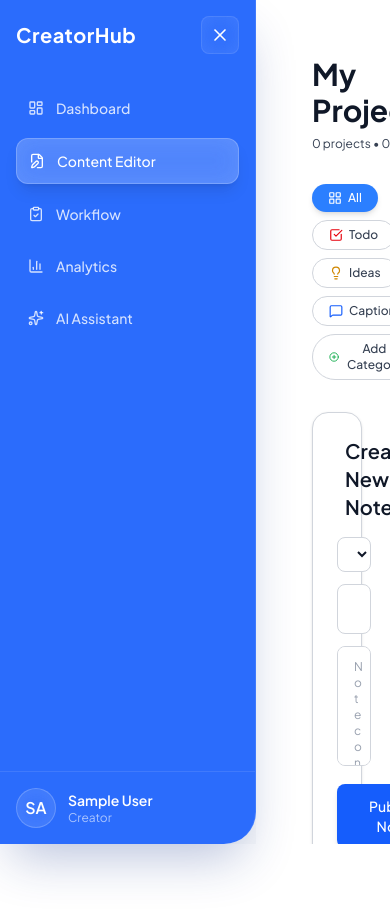
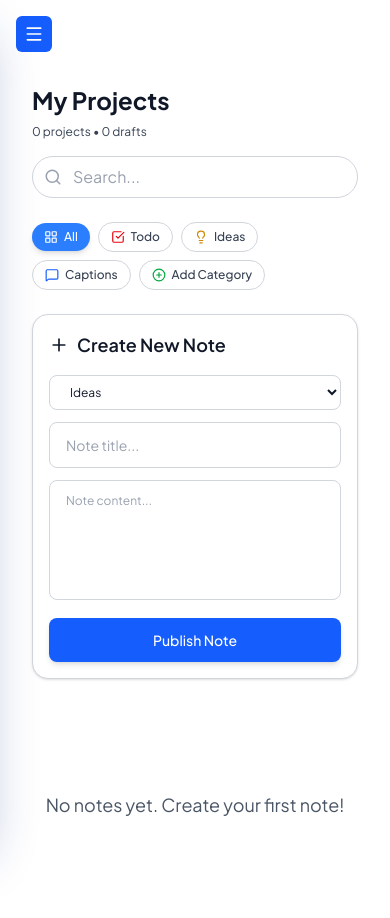
Before and after one commit to Haruna-dev-droid/creators-dashboard, a React (Vite) app: page /dashboardrouter/contenteditor in a window 390 px wide. Shown: the top 918 px of the page. Before the commit the page ends 844 px from the top, so only its background shows below. Built offline with nearby package versions, Linux system fonts and the light colour scheme; sample sign-in values are in the browser's storage.

Commit message:
worked on the mobile UI responsiveness

```diff
--- a/src/components/Layout/DashboardRouter.jsx
+++ b/src/components/Layout/DashboardRouter.jsx
@@ -68,7 +68,9 @@ const Sidebar = ({ isOpen, setIsOpen }) => {
   rounded-br-4xl
   text-white
   transition-all duration-300
-  flex flex-col`}
+  flex flex-col
+  fixed lg:relative left-0 top-0 h-screen z-40
+  ${isOpen ? "translate-x-0" : "-translate-x-full"} lg:translate-x-0`}
     >
       {/* Sidebar Header */}
       <div className="p-4 flex items-center justify-between">
@@ -139,15 +141,31 @@ const Sidebar = ({ isOpen, setIsOpen }) => {
 };
 
 function DashboardRouter() {
-  const [isSidebarOpen, setIsSidebarOpen] = useState(true);
+  const [isSidebarOpen, setIsSidebarOpen] = useState(false);
 
   return (
-    <div className="flex h-screen bg-gray-50">
+    <div className="flex min-h-screen bg-gray-50 lg:h-screen">
       <Sidebar isOpen={isSidebarOpen} setIsOpen={setIsSidebarOpen} />
 
+      {/* Overlay for mobile */}
+      {isSidebarOpen && (
+        <div
+          className="fixed inset-0 bg-black/30 lg:hidden z-30"
+          onClick={() => setIsSidebarOpen(false)}
+        />
+      )}
+
       {/* Main Content Area */}
-      <main className="flex-1 overflow-y-auto bg-white">
-        <div className="p-8">
+      <main className="w-full flex-1 overflow-y-auto bg-white">
+        <div className="p-4 sm:p-6 lg:p-8">
+          {/* mobile menu button */}
+          <button
+            className="lg:hidden mb-4 p-2 rounded-md bg-blue-600 text-white"
+            onClick={() => setIsSidebarOpen(true)}
+          >
+            <Menu size={20} />
+          </button>
+
           <Routes>
             <Route path="/" element={<Dashboard />} />
 
--- a/src/components/pages/Analytics.jsx
+++ b/src/components/pages/Analytics.jsx
@@ -101,9 +101,11 @@ export default function Analytics() {
       : ACTIVITIES.filter((a) => a.key === activeFilter);
 
   return (
-    <div className="p-6 max-w-5xl mx-auto">
-      <h1 className="text-3xl font-bold text-gray-900 mb-1">Analytics</h1>
-      <p className="text-gray-400 text-sm mb-8">
+    <div className="p-4 sm:p-6 max-w-5xl mx-auto">
+      <h1 className="text-2xl sm:text-3xl font-bold text-gray-900 mb-1">
+        Analytics
+      </h1>
+      <p className="text-gray-400 text-sm mb-6 sm:mb-8">
         {new Date().toLocaleDateString("en-US", {
           weekday: "long",
           year: "numeric",
@@ -113,8 +115,8 @@ export default function Analytics() {
       </p>
 
       {/* Stat Cards */}
-      <div className="grid grid-cols-2 md:grid-cols-3 lg:grid-cols-3 gap-4 mb-8">
-        <div className="bg-white rounded-2xl p-5 border border-gray-100 shadow-sm">
+      <div className="grid grid-cols-1 sm:grid-cols-2 lg:grid-cols-3 gap-3 sm:gap-4 mb-6 sm:mb-8">
+        <div className="bg-white rounded-2xl p-4 sm:p-5 border border-gray-100 shadow-sm">
           <p className="text-xs text-gray-400 font-semibold uppercase tracking-wide mb-1">
             Total
           </p>
@@ -123,7 +125,7 @@ export default function Analytics() {
         {ACTIVITIES.map(({ key, label, color }) => (
           <div
             key={key}
-            className="bg-white rounded-2xl p-5 border border-gray-100 shadow-sm"
+            className="bg-white rounded-2xl p-4 sm:p-5 border border-gray-100 shadow-sm"
           >
             <p className="text-xs text-gray-400 font-semibold uppercase tracking-wide mb-1">
               {label}
@@ -136,8 +138,8 @@ export default function Analytics() {
       </div>
 
       {/* Chart */}
-      <div className="bg-white rounded-2xl border border-gray-100 shadow-sm p-6 mb-6">
-        <div className="flex flex-wrap items-center justify-between gap-4 mb-6">
+      <div className="bg-white rounded-2xl border border-gray-100 shadow-sm p-4 sm:p-6 mb-6">
+        <div className="flex flex-col sm:flex-row sm:items-center justify-between gap-4 mb-6">
           <div>
             <h2 className="text-lg font-bold text-gray-800">Activity Usage</h2>
             <p className="text-sm text-gray-400">Actions per hour · Today</p>
@@ -145,7 +147,7 @@ export default function Analytics() {
           <div className="flex gap-2 flex-wrap">
             <button
               onClick={() => setActiveFilter("all")}
-              className={`px-4 py-1.5 rounded-full text-sm font-medium border transition-all ${
+              className={`px-3 sm:px-4 py-1.5 rounded-full text-sm font-medium border transition-all ${
                 activeFilter === "all"
                   ? "bg-blue-500/90 text-white border-blue-500 shadow-sm"
                   : "bg-white text-gray-500 border-gray-200 hover:border-blue-300 hover:text-blue-500"
@@ -170,11 +172,11 @@ export default function Analytics() {
           </div>
         </div>
 
-        <ResponsiveContainer width="100%" height={280}>
+        <ResponsiveContainer width="100%" height={240}>
           <BarChart
             data={displayData}
-            barGap={3}
-            barCategoryGap="35%"
+            barGap={2}
+            barCategoryGap="30%"
             margin={{ top: 4, right: 4, bottom: 0, left: -20 }}
           >
             <CartesianGrid
@@ -211,16 +213,16 @@ export default function Analytics() {
       </div>
 
       {/* Breakdown */}
-      <div className="bg-white rounded-2xl border border-gray-100 shadow-sm p-6">
+      <div className="bg-white rounded-2xl border border-gray-100 shadow-sm p-4 sm:p-6">
         <h3 className="text-base font-bold text-gray-800 mb-4">Breakdown</h3>
-        <div className="flex flex-col gap-3">
+        <div className="flex flex-col gap-3 sm:gap-4">
           {ACTIVITIES.map(({ key, label, color }) => {
             const count = totals[key] || 0;
             const pct =
               totalActions > 0 ? Math.round((count / totalActions) * 100) : 0;
             return (
-              <div key={key} className="flex items-center gap-4">
-                <span className="text-sm font-medium text-gray-600 w-24 shrink-0">
+              <div key={key} className="flex items-center gap-3 sm:gap-4">
+                <span className="text-sm font-medium text-gray-600 w-16 sm:w-24 shrink-0">
                   {label}
                 </span>
                 <div className="flex-1 bg-gray-100 rounded-full h-2 overflow-hidden">
@@ -230,7 +232,7 @@ export default function Analytics() {
                   />
                 </div>
                 <span
-                  className="text-sm font-bold w-24 text-right"
+                  className="text-sm font-bold w-20 sm:w-24 text-right text-nowrap"
                   style={{ color }}
                 >
                   {count} · {pct}%
--- a/src/components/pages/ContentEditor.jsx
+++ b/src/components/pages/ContentEditor.jsx
@@ -219,11 +219,11 @@ function ContentEditor() {
 
   return (
     <div className="min-h-screen">
-      <div className="max-w-7xl mx-auto p-6">
+      <div className="max-w-7xl mx-auto p-4 sm:p-6">
         {/* Header with Search */}
-        <div className="flex justify-between items-start mb-8">
+        <div className="flex flex-col sm:flex-row justify-between items-start mb-6 sm:mb-8 gap-4 sm:gap-0">
           <div>
-            <h1 className="text-3xl font-bold text-gray-900 mb-2">
+            <h1 className="text-2xl sm:text-3xl font-bold text-gray-900 mb-2">
               My Projects
             </h1>
             <p className="text-gray-700 text-xs">
@@ -232,23 +232,23 @@ function ContentEditor() {
           </div>
 
           {/* Search Field */}
-          <div className="relative">
+          <div className="relative w-full sm:w-64">
             <Search className="absolute left-3 top-3 text-gray-400" size={18} />
             <input
               type="text"
               placeholder="Search..."
               value={searchTerm}
               onChange={(e) => setSearchTerm(e.target.value)}
-              className="pl-10 pr-4 py-2 w-64 rounded-full bg-white border border-gray-300 text-gray-900 placeholder-gray-400 focus:outline-none focus:ring-2 focus:ring-blue-500 focus:border-transparent"
+              className="pl-10 pr-4 py-2 w-full rounded-full bg-white border border-gray-300 text-gray-900 placeholder-gray-400 focus:outline-none focus:ring-2 focus:ring-blue-500 focus:border-transparent"
             />
           </div>
         </div>
 
         {/* Category Tabs */}
-        <div className="mb-8 flex items-center gap-2 flex-wrap">
+        <div className="mb-6 sm:mb-8 flex items-center gap-2 flex-wrap">
           <button
             onClick={() => setActiveCategory("all")}
-            className={`px-4 py-1.5 rounded-full text-xs font-medium transition-all flex items-center gap-1.5 ${
+            className={`px-3 sm:px-4 py-1.5 rounded-full text-xs font-medium transition-all flex items-center gap-1.5 ${
               activeCategory === "all"
                 ? "bg-blue-500 text-white shadow-md"
                 : "bg-white text-gray-700 hover:bg-gray-100 border border-gray-300"
@@ -269,7 +269,7 @@ function ContentEditor() {
               <button
                 key={cat}
                 onClick={() => setActiveCategory(cat)}
-                className={`px-4 py-1.5 rounded-full text-xs font-medium capitalize transition-all flex items-center gap-1.5 ${
+                className={`px-3 sm:px-4 py-1.5 rounded-full text-xs font-medium capitalize transition-all flex items-center gap-1.5 ${
                   activeCategory === cat
                     ? "bg-blue-500 text-white shadow-md"
                     : "bg-white text-gray-700 hover:bg-gray-100 border border-gray-300"
@@ -283,13 +283,13 @@ function ContentEditor() {
           {!showAddCategory ? (
             <button
               onClick={() => setShowAddCategory(true)}
-              className="px-4 py-1.5 rounded-full text-xs font-medium bg-white text-gray-700 hover:bg-gray-100 border border-gray-300 transition-all flex items-center gap-1.5"
+              className="px-3 sm:px-4 py-1.5 rounded-full text-xs font-medium bg-white text-gray-700 hover:bg-gray-100 border border-gray-300 transition-all flex items-center gap-1.5"
             >
               <PlusCircle size={14} className="text-green-600" />
               Add Category
             </button>
           ) : (
-            <div className="flex gap-2">
+            <div className="flex gap-2 flex-wrap">
               <input
                 type="text"
                 placeholder="Category name..."
@@ -315,8 +315,8 @@ function ContentEditor() {
         </div>
 
         {/* New Note Form */}
-        <div className="bg-white rounded-2xl p-6 mb-8 border border-gray-300 shadow-sm">
-          <h2 className="text-xl font-semibold mb-4 flex items-center gap-2 text-gray-900">
+        <div className="bg-white rounded-2xl p-4 sm:p-6 mb-8 border border-gray-300 shadow-sm">
+          <h2 className="text-lg sm:text-xl font-semibold mb-4 flex items-center gap-2 text-gray-900">
             <Plus size={20} />
             Create New Note
           </h2>
@@ -341,7 +341,7 @@ function ContentEditor() {
             placeholder="Note title..."
             value={newNote.title}
             onChange={(e) => setNewNote({ ...newNote, title: e.target.value })}
-            className="w-full mb-3 px-4 py-3 rounded-lg bg-white border border-gray-300 text-gray-900 placeholder-gray-400 focus:outline-none focus:ring-2 focus:ring-blue-500"
+            className="w-full mb-3 px-4 py-3 rounded-lg bg-white border border-gray-300 text-gray-900 placeholder-gray-400 focus:outline-none focus:ring-2 focus:ring-blue-500 text-sm"
           />
           <textarea
             placeholder="Note content..."
@@ -353,7 +353,7 @@ function ContentEditor() {
           />
           <button
             onClick={handleNewNote}
-            className="bg-blue-600 text-white px-8 py-3 rounded-lg hover:bg-blue-700 transition-all shadow-md font-medium text-sm"
+            className="w-full sm:w-auto bg-blue-600 text-white px-6 sm:px-8 py-3 rounded-lg hover:bg-blue-700 transition-all shadow-md font-medium text-sm"
           >
             Publish Note
           </button>
@@ -362,11 +362,11 @@ function ContentEditor() {
         {/* Drafts Section */}
         {drafts.length > 0 && (
           <div className="mb-8">
-            <h2 className="text-2xl font-bold text-gray-900 mb-4 flex items-center gap-2">
+            <h2 className="text-xl sm:text-2xl font-bold text-gray-900 mb-4 flex items-center gap-2">
               <FileText size={24} />
               Drafts ({drafts.length})
             </h2>
-            <div className="grid grid-cols-1 md:grid-cols-2 lg:grid-cols-3 gap-4">
+            <div className="grid grid-cols-1 sm:grid-cols-2 lg:grid-cols-3 gap-4">
               {drafts.map((draft) => (
                 <div
                   key={draft.id}
@@ -396,10 +396,10 @@ function ContentEditor() {
         {Object.keys(groupedNotes).length > 0 ? (
           Object.entries(groupedNotes).map(([monthYear, monthNotes]) => (
             <div key={monthYear} className="mb-10">
-              <h2 className="text-3xl font-bold text-gray-900 mb-6 border-b border-gray-300 pb-2">
+              <h2 className="text-2xl sm:text-3xl font-bold text-gray-900 mb-6 border-b border-gray-300 pb-2">
                 {monthYear}
               </h2>
-              <div className="grid grid-cols-1 md:grid-cols-2 lg:grid-cols-3 gap-4">
+              <div className="grid grid-cols-1 sm:grid-cols-2 lg:grid-cols-3 gap-4">
                 {monthNotes.map((note, index) => (
                   <NoteCard
                     key={note.id}
@@ -450,11 +450,11 @@ function NoteCard({
   if (isEditing) {
     return (
       <div className="fixed inset-0 bg-gray-900/30 backdrop-blur-sm flex items-center justify-center z-50 p-4">
-        <div className="bg-white rounded-2xl shadow-2xl shadow-blue-100/60 border border-blue-100 w-full max-w-2xl p-10">
+        <div className="bg-white rounded-2xl shadow-2xl shadow-blue-100/60 border border-blue-100 w-full max-w-2xl p-6 sm:p-10 max-h-[90vh] overflow-y-auto">
           {/* Header */}
-          <div className="flex items-center justify-between mb-8">
+          <div className="flex items-center justify-between mb-6 sm:mb-8">
             <div>
-              <h2 className="text-xl font-bold text-gray-800 tracking-tight">
+              <h2 className="text-lg sm:text-xl font-bold text-gray-800 tracking-tight">
                 Edit Note
               </h2>
               <p className="text-xs text-gray-400 mt-1">
@@ -463,7 +463,7 @@ function NoteCard({
             </div>
             <button
               onClick={onCancel}
-              className="w-9 h-9 rounded-full flex items-center justify-center text-gray-400 hover:text-gray-600 hover:bg-gray-100 transition-all"
+              className="w-9 h-9 rounded-full flex items-center justify-center text-gray-400 hover:text-gray-600 hover:bg-gray-100 transition-all flex-shrink-0"
             >
               <X size={17} strokeWidth={2.5} />
             </button>
@@ -484,20 +484,20 @@ function NoteCard({
           </div>
 
           {/* Content textarea */}
-          <div className="mb-8">
+          <div className="mb-6 sm:mb-8">
             <label className="block text-xs font-bold text-gray-400 uppercase tracking-widest mb-2">
               Content
             </label>
             <textarea
               value={editContent}
               onChange={(e) => setEditContent(e.target.value)}
-              className="w-full bg-gray-50 border border-blue-100 rounded-xl px-4 py-3 text-sm text-gray-600 placeholder-gray-300 focus:outline-none focus:bg-white focus:border-blue-400 focus:ring-2 focus:ring-blue-100 transition-all min-h-[200px] resize-none leading-relaxed"
+              className="w-full bg-gray-50 border border-blue-100 rounded-xl px-4 py-3 text-sm text-gray-600 placeholder-gray-300 focus:outline-none focus:bg-white focus:border-blue-400 focus:ring-2 focus:ring-blue-100 transition-all min-h-[150px] sm:min-h-[200px] resize-none leading-relaxed"
               placeholder="Write your note here..."
             />
           </div>
 
           {/* Actions */}
-          <div className="flex gap-3">
+          <div className="flex gap-3 flex-col sm:flex-row">
             <button
               onClick={onCancel}
               className="flex-1 py-3 rounded-xl bg-gray-100 text-gray-500 text-sm font-semibold hover:bg-gray-200 transition-colors flex items-center justify-center gap-2"
--- a/src/components/pages/Dashboard.jsx
+++ b/src/components/pages/Dashboard.jsx
@@ -57,15 +57,17 @@ function Dashboard() {
   };
 
   return (
-    <div className="min-h-screen  p-6">
+    <div className="min-h-screen p-4 sm:p-6">
       <div className="max-w-7xl mx-auto">
-        <h1 className="text-4xl font-bold text-gray-900 mb-2">Dashboard</h1>
-        <p className="text-gray-700 mb-6">
+        <h1 className="text-3xl sm:text-4xl font-bold text-gray-900 mb-2">
+          Dashboard
+        </h1>
+        <p className="text-gray-700 mb-6 text-sm sm:text-base">
           Welcome Back! {user?.name || "Guest"}
         </p>
 
         {/* Stats Cards */}
-        <div className="grid grid-cols-1 md:grid-cols-3 md:gap-20 gap-6 mb-8">
+        <div className="grid grid-cols-1 sm:grid-cols-2 lg:grid-cols-3 gap-4 sm:gap-6 lg:gap-8 mb-8">
           <div className="bg-white rounded-xl p-6 shadow-sm border border-gray-200">
             <div className="flex items-center justify-between mb-2">
               <h3 className="text-gray-600 text-sm font-medium mb-2">
@@ -120,18 +122,18 @@ function Dashboard() {
         </div>
 
         {/* Recent Activities */}
-        <div className="bg-white rounded-xl p-6 shadow-sm border border-gray-200">
-          <h2 className="text-[18px] font-bold text-gray-900 mb-6 flex items-center gap-2">
+        <div className="bg-white rounded-xl p-4 sm:p-6 shadow-sm border border-gray-200">
+          <h2 className="text-lg sm:text-[18px] font-bold text-gray-900 mb-6 flex items-center gap-2">
             <FileText size={24} />
             Recent Activities
           </h2>
 
           {activities.length > 0 ? (
-            <div className="space-y-3 text-sm">
+            <div className="space-y-2 sm:space-y-3 text-sm">
               {activities.slice(0, 10).map((activity) => (
                 <div
                   key={activity.id}
-                  className="flex items-center justify-between p-4 rounded-lg border-l-4 bg-gray-50 hover:bg-gray-100 transition-colors"
+                  className="flex flex-col sm:flex-row sm:items-center justify-between p-3 sm:p-4 rounded-lg border-l-4 bg-gray-50 hover:bg-gray-100 transition-colors gap-2 sm:gap-4"
                   style={{
                     borderLeftColor:
                       activity.type === "created"
@@ -141,14 +143,14 @@ function Dashboard() {
                           : "#ef4444",
                   }}
                 >
-                  <div className="flex items-center gap-4">
+                  <div className="flex items-center gap-3 sm:gap-4 flex-1">
                     <div
-                      className={`p-2 rounded-full ${getActivityStyle(activity.type)}`}
+                      className={`p-2 rounded-full flex-shrink-0 ${getActivityStyle(activity.type)}`}
                     >
                       {getActivityIcon(activity.type)}
                     </div>
-                    <div>
-                      <p className="font-medium text-gray-900 text-[14px]">
+                    <div className="min-w-0">
+                      <p className="font-medium text-gray-900 text-[14px] truncate">
                         <span className="capitalize">{activity.type}</span>
                         {activity.noteTitle ? `: ${activity.noteTitle}` : ""}
                       </p>
@@ -164,7 +166,7 @@ function Dashboard() {
                       </p>
                     </div>
                   </div>
-                  <span className="text-xs text-gray-500">
+                  <span className="text-xs text-gray-500 flex-shrink-0">
                     {new Date(activity.timestamp).toLocaleString("en-US", {
                       month: "short",
                       day: "numeric",
--- a/src/components/pages/Todo.jsx
+++ b/src/components/pages/Todo.jsx
@@ -73,7 +73,7 @@ function Todo() {
         <div className="absolute top-1/3 left-1/2 w-96 h-96 bg-indigo-100/20 rounded-full blur-3xl" />
       </div>
 
-      <div className="relative z-10 h-screen flex flex-col p-4 md:p-6">
+      <div className="relative z-10 min-h-screen lg:h-screen flex flex-col p-4 sm:p-6">
         {/* Top bar */}
         <div className="flex items-center justify-between mb-4 flex-shrink-0">
           <div className="flex items-center gap-3">
@@ -100,12 +100,12 @@ function Todo() {
         </div>
 
         {/* Side-by-side panels */}
-        <div className="flex gap-4 flex-1 min-h-0">
+        <div className="flex flex-col lg:flex-row gap-4 flex-1 min-h-0 overflow-hidden">
           {/* ── TODO PANEL ── */}
-          <div className="w-80 flex-shrink-0 bg-white/80 border border-blue-100 rounded-2xl shadow-sm shadow-blue-100/50 backdrop-blur-sm overflow-hidden flex flex-col">
+          <div className="w-full lg:w-80 lg:flex-shrink-0 bg-white/80 border border-blue-100 rounded-2xl shadow-sm shadow-blue-100/50 backdrop-blur-sm overflow-hidden flex flex-col">
             {/* Panel header */}
-            <div className="px-5 pt-5 pb-3 border-b border-blue-100 flex-shrink-0">
-              <div className="flex items-center justify-between">
+            <div className="px-4 sm:px-5 pt-4 sm:pt-5 pb-3 border-b border-blue-100 flex-shrink-0">
+              <div className="flex items-center justify-between gap-2 flex-col sm:flex-row">
                 <div>
                   <h2 className="text-sm font-bold text-gray-800 tracking-tight">
                     Todo List
@@ -115,12 +115,12 @@ function Todo() {
                   </p>
                 </div>
                 {/* Filter tabs */}
-                <div className="flex gap-1">
+                <div className="flex gap-1 w-full sm:w-auto">
                   {filter.map((status) => (
                     <button
                       key={status}
                       onClick={() => setFilterStatus(status)}
-                      className={`px-2.5 py-1 rounded-md text-[10px] font-semibold transition-all ${
+                      className={`px-2.5 py-1 rounded-md text-[10px] font-semibold transition-all flex-1 sm:flex-none ${
                         filterStatus === status
                           ? "bg-blue-500 text-white shadow-sm shadow-blue-200"
                           : "text-gray-400 hover:text-gray-600 hover:bg-gray-100"
@@ -134,7 +134,7 @@ function Todo() {
             </div>
 
             {/* Add task form */}
-            <div className="mx-4 mt-3 bg-blue-50/60 border border-blue-100 rounded-xl p-3 space-y-2 flex-shrink-0">
+            <div className="mx-3 sm:mx-4 mt-3 bg-blue-50/60 border border-blue-100 rounded-xl p-3 space-y-2 flex-shrink-0">
               <p className="text-[10px] font-bold text-blue-400 uppercase tracking-widest mb-2">
                 New Task
               </p>
@@ -155,7 +155,7 @@ function Todo() {
                 className="w-full bg-white border border-blue-100 rounded-lg px-3 py-2 text-xs text-gray-500 placeholder-gray-300 focus:outline-none focus:border-blue-400 focus:ring-2 focus:ring-blue-100 transition-all"
                 placeholder="Add a note (optional)..."
               />
-              <div className="flex gap-2">
+              <div className="flex gap-2 flex-col sm:flex-row">
                 <input
                   type="date"
                   value={date}
@@ -164,7 +164,7 @@ function Todo() {
                 />
                 <button
                   onClick={addTodo}
-                  className="px-4 py-2 bg-blue-500 hover:bg-blue-600 active:scale-95 text-white text-xs font-bold rounded-lg shadow-sm shadow-blue-200 transition-all"
+                  className="px-3 sm:px-4 py-2 bg-blue-500 hover:bg-blue-600 active:scale-95 text-white text-xs font-bold rounded-lg shadow-sm shadow-blue-200 transition-all"
                 >
                   + Add
                 </button>
@@ -172,7 +172,7 @@ function Todo() {
             </div>
 
             {/* Todo list — scrollable */}
-            <ul className="flex-1 overflow-y-auto px-4 py-3 space-y-1.5">
+            <ul className="flex-1 overflow-y-auto px-3 sm:px-4 py-3 space-y-1.5">
               {visibleTodos.length === 0 ? (
                 <p className="text-gray-300 text-xs text-center py-8">
                   No todos to display
@@ -273,7 +273,7 @@ function Todo() {
             </ul>
 
             {/* Footer */}
-            <div className="px-5 py-3 border-t border-blue-50 flex-shrink-0">
+            <div className="px-4 sm:px-5 py-3 border-t border-blue-50 flex-shrink-0">
               <p className="text-[10px] text-gray-400">
                 {todo.filter((t) => !t.completed).length} remaining ·{" "}
                 {todo.filter((t) => t.completed).length} done
```
